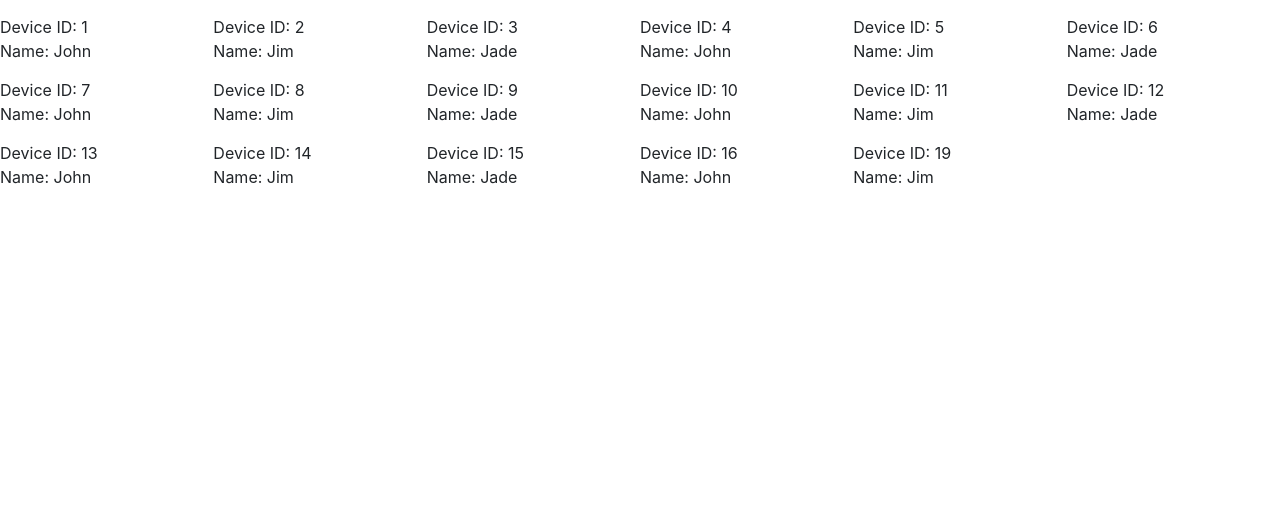
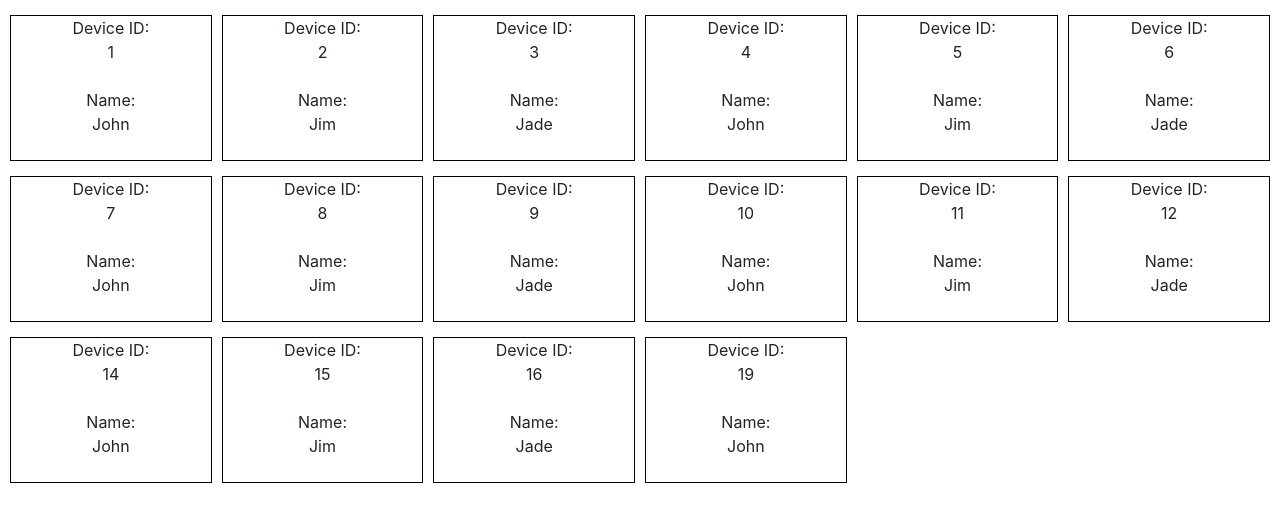
Before and after one commit to amborsa/96_hub, a Flask app: page / in a window 1280 px wide. Shown: the top 522 px of the page. Run offline with Flask 2, Linux system fonts and the light colour scheme; some libraries are stand-ins or nearby versions.

Commit message:
some nice formatting

```diff
--- a/app.py
+++ b/app.py
@@ -20,9 +20,9 @@ def main():
     """Show main page"""
 
     # this array should be selected from the database
-    ids=[1, 2, 3, 4, 5, 6, 7, 8, 9, 10, 11, 12, 13, 14, 15, 16, 19]
+    ids=[1, 2, 3, 4, 5, 6, 7, 8, 9, 10, 11, 12, 14, 15, 16, 19]
     names=["John", "Jim", "Jade", "John", "Jim", "Jade", "John", "Jim", "Jade", "John", "Jim", "Jade", "John", "Jim", "Jade", \
-    "John", "Jim"]
+    "John"]
     devices = []
     for i in range(len(ids)):
         new_dict = {'id': ids[i], 'name': names[i]}
--- a/static/css/style.css
+++ b/static/css/style.css
@@ -3,14 +3,55 @@ header .welcomeheader
 	font-family: Impact, Charcoal, sans-serif;
 }
 
+/*makes row whole width of browser*/
 .row {
 	max-width: 100%;
 }
 
-.row.top-buffer {
+/*puts a little space between rows*/
+.row.buffer {
 	margin-top: 15px;
+	margin-bottom: 15px;
 }
 
-p {
-	color: red;
+/*https://www.w3schools.com/css/css_border.asp*/
+.col.solid {
+	background-color: white;
+	border-style: solid;
+	border-color: black;
+	border-width: 1px;
+	margin-left: 5px;
+	margin-right: 5px;
 }
+.col.solid.left-most {
+	background-color: white;
+	border-style: solid;
+	border-color: black;
+	border-width: 1px;
+	margin-left: 25px;
+	margin-right: 5px;
+}
+.col.solid.right-most {
+	background-color: white;
+	border-style: solid;
+	border-color: black;
+	border-width: 1px;
+	margin-left: 5px;
+	margin-right: -5px;
+}
+.col.clear {
+	background-color: white;
+	border-style: solid;
+	border-color: white;
+	border-width: 1px;
+	margin-left: 5px;
+	margin-right: 5px;
+}
+.col.clear.right-most {
+	background-color: white;
+	border-style: solid;
+	border-color: white;
+	border-width: 1px;
+	margin-left: 5px;
+	margin-right: -5px;
+}
--- a/templates/main.html
+++ b/templates/main.html
@@ -2,24 +2,47 @@
 
 {% block main %}
     <div class="container.fluid">
-        <div class="row top-buffer">
+        <div class="row buffer">
             {% set col_num = 6 %}
             {% for device in devices %}
-            <div class="col">
-              Device ID: {{ device.id }}<br>
-              Name: {{ device.name }}<br>
-            </div>
+
+            {% if loop.index % col_num == 1%}
+              <div class="col solid left-most" align="center">
+              Device ID:<br>
+              {{ device.id }}<br><br>
+              Name: <br>
+              {{ device.name }}<br><br>
+              </div>
+            {% elif loop.index % col_num == 0 %}
+              <div class="col solid right-most" align="center">
+                Device ID:<br>
+                {{ device.id }}<br><br>
+                Name: <br>
+                {{ device.name }}<br><br>
+              </div>
+            {% else %}
+              <div class="col solid" align="center">
+                Device ID:<br>
+                {{ device.id }}<br><br>
+                Name: <br>
+                {{ device.name }}<br><br>
+              </div>
+            {% endif %}
 
                 <!-- if last column in row -->
                 {% if loop.index is divisibleby (col_num) and not loop.last %}
-                </div><div class="row top-buffer">
+                </div><div class="row buffer">
                 {% endif %}
 
                 {% if loop.last %}
                   {% set remaining=col_num - (loop.index % col_num) %}
 
                   {% for i in range(remaining) %}
-                    <div class="col"></div>
+                    {% if i==remaining - 1 %}
+                      <div class="col clear right-most"></div>
+                    {% else %}
+                      <div class="col clear"></div>
+                    {% endif %}
                   {% endfor %}
                 {% endif %}
 
```
